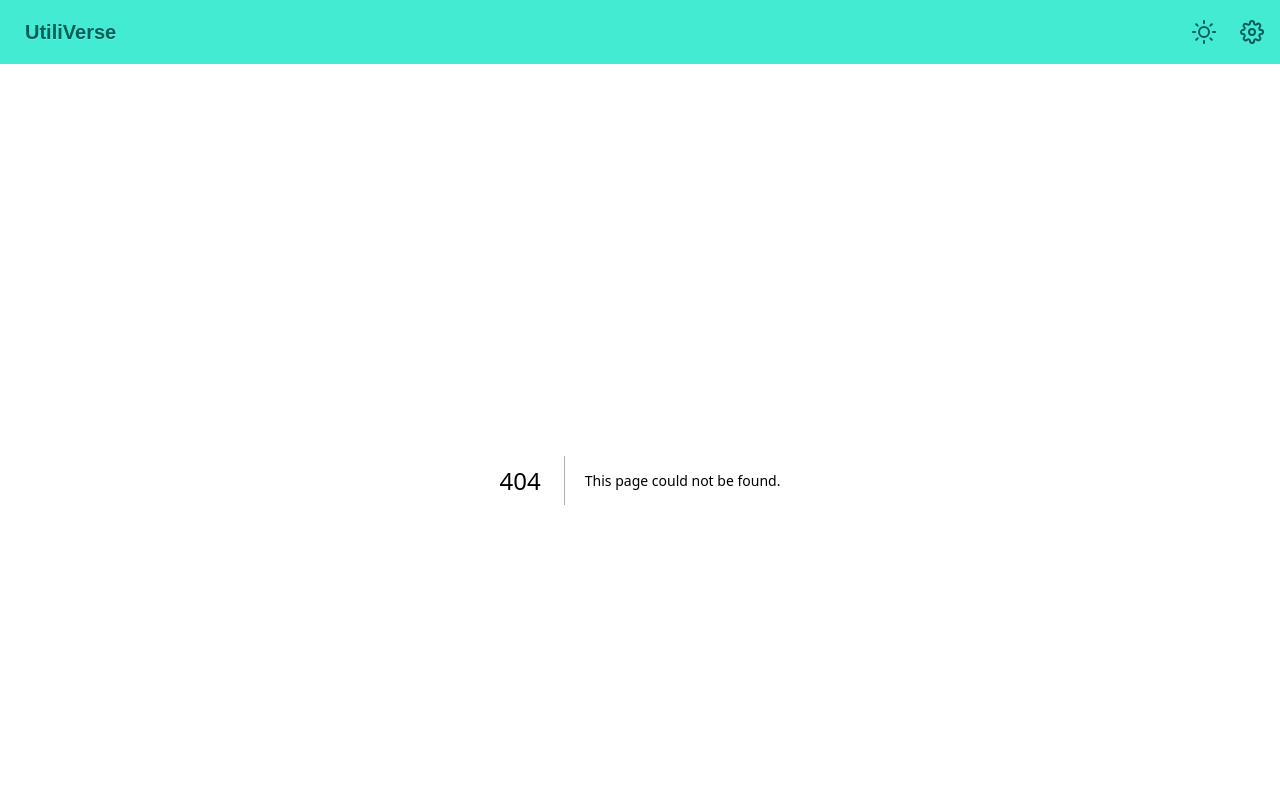
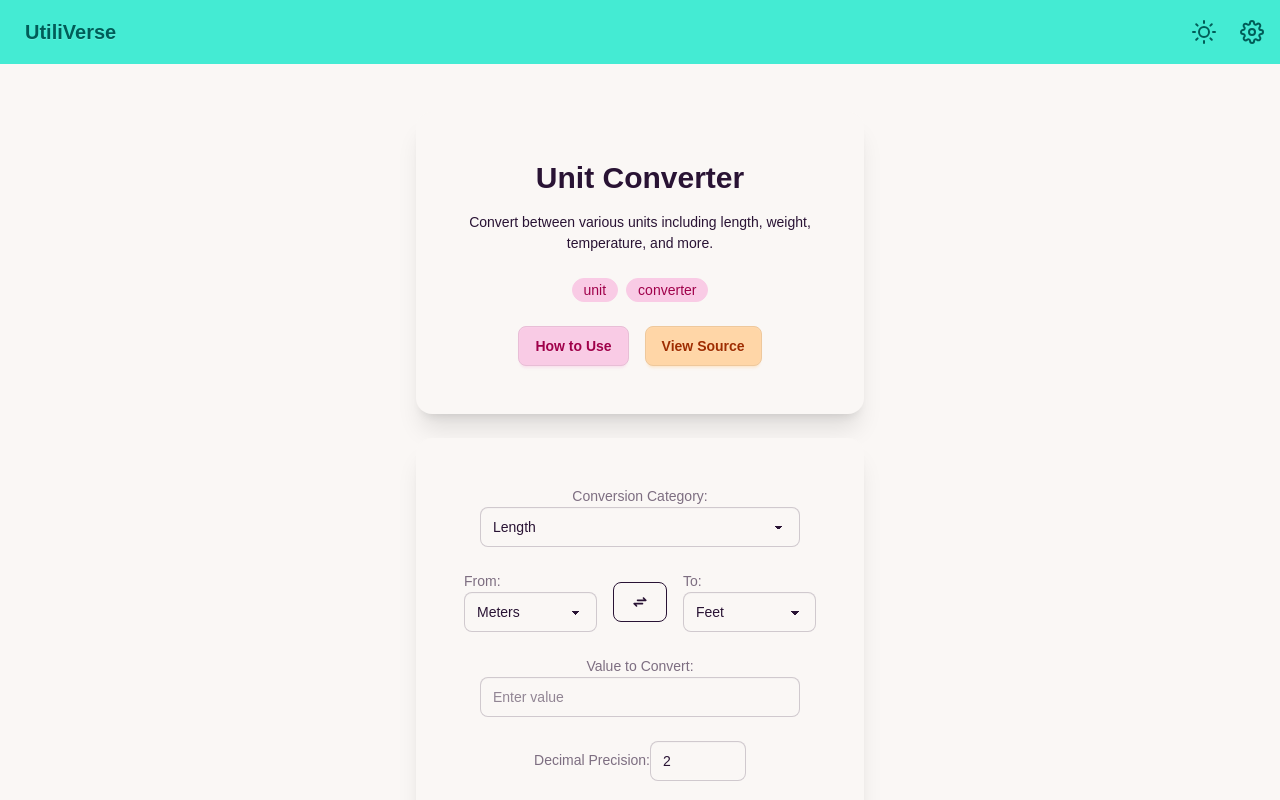
Before and after one commit to Exonymos/utiliverse, a Next.js app: page /tools/unit-converter in a window 1280 px wide. Before the commit this address had no page. Shown: the top 800 px of the page. Built offline with nearby package versions, Linux system fonts and the light colour scheme.

Commit message:
Add Unit Converter tool and update tools data

```diff
--- /dev/null
+++ b/src/app/tools/unit-converter/page.jsx
@@ -0,0 +1,271 @@
+// src/app/tools/unit-converter/page.jsx
+"use client";
+import React, { useState, useEffect } from "react";
+import { motion } from "framer-motion";
+import { FiCheck } from "react-icons/fi";
+import { CgArrowsExchange } from "react-icons/cg";
+import ToolPageLayout from "../../../components/ToolPageLayout";
+import useLocalStorage from "../../../hooks/useLocalStorage";
+import toolsData from "../../../data/tools.json";
+
+// Define available unit options for each conversion category
+const unitOptions = {
+  Length: [
+    { value: "meters", label: "Meters" },
+    { value: "feet", label: "Feet" },
+    { value: "inches", label: "Inches" },
+    { value: "miles", label: "Miles" },
+    { value: "kilometers", label: "Kilometers" },
+  ],
+  Weight: [
+    { value: "grams", label: "Grams" },
+    { value: "kilograms", label: "Kilograms" },
+    { value: "pounds", label: "Pounds" },
+    { value: "ounces", label: "Ounces" },
+  ],
+  Temperature: [
+    { value: "celsius", label: "Celsius" },
+    { value: "fahrenheit", label: "Fahrenheit" },
+    { value: "kelvin", label: "Kelvin" },
+  ],
+  Volume: [
+    { value: "liters", label: "Liters" },
+    { value: "gallons", label: "Gallons" },
+    { value: "milliliters", label: "Milliliters" },
+  ],
+};
+
+// Define conversion factors for non-temperature categories
+const conversionFactors = {
+  Length: {
+    meters: 1,
+    feet: 0.3048,
+    inches: 0.0254,
+    miles: 1609.34,
+    kilometers: 1000,
+  },
+  Weight: {
+    grams: 0.001,
+    kilograms: 1,
+    pounds: 0.453592,
+    ounces: 0.0283495,
+  },
+  Volume: {
+    liters: 1,
+    gallons: 3.78541,
+    milliliters: 0.001,
+  },
+};
+
+// Function to convert a value from one unit to another based on the category
+function convertValue(category, value, fromUnit, toUnit) {
+  if (category === "Temperature") {
+    if (fromUnit === toUnit) return value;
+    let celsius;
+    // Convert input to Celsius first
+    if (fromUnit === "celsius") {
+      celsius = value;
+    } else if (fromUnit === "fahrenheit") {
+      celsius = (value - 32) * (5 / 9);
+    } else if (fromUnit === "kelvin") {
+      celsius = value - 273.15;
+    }
+    // Convert from Celsius to target unit
+    if (toUnit === "celsius") return celsius;
+    if (toUnit === "fahrenheit") return celsius * (9 / 5) + 32;
+    if (toUnit === "kelvin") return celsius + 273.15;
+  } else {
+    const factorFrom = conversionFactors[category][fromUnit];
+    const factorTo = conversionFactors[category][toUnit];
+    return (value * factorFrom) / factorTo;
+  }
+}
+
+// Main component for the Unit Converter page
+export default function UnitConverterPage() {
+  // Persist conversion settings using localStorage
+  const [conversionType, setConversionType] = useLocalStorage(
+    "unitConverter_conversionType",
+    "Length"
+  );
+  const [fromUnit, setFromUnit] = useLocalStorage(
+    "unitConverter_fromUnit",
+    "meters"
+  );
+  const [toUnit, setToUnit] = useLocalStorage("unitConverter_toUnit", "feet");
+  const [inputValue, setInputValue] = useLocalStorage(
+    "unitConverter_inputValue",
+    ""
+  );
+  const [decimalPoints, setDecimalPoints] = useLocalStorage(
+    "unitConverter_decimalPoints",
+    2
+  );
+  const [result, setResult] = useState(null);
+  const [isUsageModalOpen, setIsUsageModalOpen] = useState(false);
+  const tool = toolsData.find((t) => t.id === "unit-converter");
+
+  // Update default "from" and "to" units when conversion type changes
+  useEffect(() => {
+    const options = unitOptions[conversionType];
+    if (options && options.length > 1) {
+      setFromUnit(options[0].value);
+      setToUnit(options[1].value);
+    }
+    setInputValue("");
+    setResult(null);
+  }, [conversionType]);
+
+  // Swap the "from" and "to" units
+  const handleSwap = () => {
+    const temp = fromUnit;
+    setFromUnit(toUnit);
+    setToUnit(temp);
+    setResult(null);
+  };
+
+  // Handle conversion when the user clicks "Convert"
+  const handleConvert = () => {
+    if (!inputValue || isNaN(Number(inputValue))) return;
+    const converted = convertValue(
+      conversionType,
+      Number(inputValue),
+      fromUnit,
+      toUnit
+    );
+    setResult(Number(converted).toFixed(decimalPoints));
+  };
+
+  // Usage instructions
+  const usageInstructions = (
+    <div>
+      <p>To convert units:</p>
+      <ul className="list-disc ml-5">
+        <li>
+          Select the conversion category (Length, Weight, Temperature, Volume).
+        </li>
+        <li>Choose the units to convert from and to.</li>
+        <li>
+          Enter the value to convert and set your preferred decimal precision.
+        </li>
+        <li>Click "Convert" to see the result.</li>
+      </ul>
+    </div>
+  );
+
+  return (
+    <ToolPageLayout
+      tool={tool}
+      isUsageModalOpen={isUsageModalOpen}
+      openUsageModal={() => setIsUsageModalOpen(true)}
+      closeUsageModal={() => setIsUsageModalOpen(false)}
+      usageInstructions={usageInstructions}
+    >
+      {/* Conversion category selection */}
+      <div className="form-control mb-4">
+        <label className="label">
+          <span className="label-text">Conversion Category:</span>
+        </label>
+        <select
+          className="select select-bordered"
+          value={conversionType}
+          onChange={(e) => setConversionType(e.target.value)}
+        >
+          {Object.keys(unitOptions).map((category) => (
+            <option key={category} value={category}>
+              {category}
+            </option>
+          ))}
+        </select>
+      </div>
+      {/* Unit selection for "from" and "to" */}
+      <div className="flex flex-col md:flex-row items-center gap-4 mb-4">
+        <div className="form-control w-full md:w-1/2">
+          <label className="label flex items-center gap-1">
+            <span className="label-text">From:</span>
+          </label>
+          <select
+            className="select select-bordered"
+            value={fromUnit}
+            onChange={(e) => setFromUnit(e.target.value)}
+          >
+            {unitOptions[conversionType].map((option) => (
+              <option key={option.value} value={option.value}>
+                {option.label}
+              </option>
+            ))}
+          </select>
+        </div>
+        {/* Swap button */}
+        <motion.button
+          whileHover={{ scale: 1.05 }}
+          className="btn btn-outline"
+          onClick={handleSwap}
+          title="Swap Units"
+        >
+          <CgArrowsExchange size={20} />
+        </motion.button>
+        <div className="form-control w-full md:w-1/2">
+          <label className="label flex items-center gap-1">
+            <span className="label-text">To:</span>
+          </label>
+          <select
+            className="select select-bordered"
+            value={toUnit}
+            onChange={(e) => setToUnit(e.target.value)}
+          >
+            {unitOptions[conversionType].map((option) => (
+              <option key={option.value} value={option.value}>
+                {option.label}
+              </option>
+            ))}
+          </select>
+        </div>
+      </div>
+      {/* Input for the value to be converted */}
+      <div className="form-control mb-4">
+        <label className="label">
+          <span className="label-text">Value to Convert:</span>
+        </label>
+        <input
+          type="text"
+          className="input input-bordered"
+          value={inputValue}
+          onChange={(e) => setInputValue(e.target.value)}
+          placeholder="Enter value"
+        />
+      </div>
+      {/* Input for decimal precision */}
+      <div className="form-control mb-4">
+        <label className="label">
+          <span className="label-text">Decimal Precision:</span>
+        </label>
+        <input
+          type="number"
+          className="input input-bordered w-24"
+          value={decimalPoints}
+          onChange={(e) => setDecimalPoints(Number(e.target.value))}
+          min="0"
+          placeholder="2"
+        />
+      </div>
+      {/* Convert button */}
+      <motion.button
+        whileHover={{ scale: 1.02 }}
+        className="btn btn-primary mb-4 flex items-center justify-center gap-2"
+        onClick={handleConvert}
+      >
+        Convert <FiCheck />
+      </motion.button>
+      {/* Display conversion result */}
+      {result !== null && (
+        <div className="mb-4">
+          <h2 className="text-xl font-semibold">
+            Result: {result}{" "}
+            {unitOptions[conversionType].find((u) => u.value === toUnit)?.label}
+          </h2>
+        </div>
+      )}
+    </ToolPageLayout>
+  );
+}
--- a/src/data/tools.json
+++ b/src/data/tools.json
@@ -3,7 +3,7 @@
     "id": "age-calculator",
     "title": "Age Calculator",
     "description": "Calculate your exact age and discover fun details like days lived, next birthday countdown, and zodiac sign.",
-    "dateCreated": "2025-03-17",
+    "dateCreated": "2025-03-19",
     "author": "Exonymos",
     "tags": ["age", "calculator"],
     "source": "https://github.com/Exonymos/utiliverse/blob/main/src/app/tools/age-calculator"
@@ -25,5 +25,14 @@
     "author": "Exonymos",
     "tags": ["qr", "code", "generator"],
     "source": "https://github.com/Exonymos/utiliverse/blob/main/src/app/tools/qr-code-generator"
+  },
+  {
+    "id": "unit-converter",
+    "title": "Unit Converter",
+    "description": "Convert between various units including length, weight, temperature, and more.",
+    "dateCreated": "2025-03-20",
+    "author": "Exonymos",
+    "tags": ["unit", "converter"],
+    "source": "https://github.com/Exonymos/utiliverse/blob/main/src/app/tools/unit-converter"
   }
 ]
```
Also changed, not shown: 1 other file (tests, documents, lock files or other folders).
